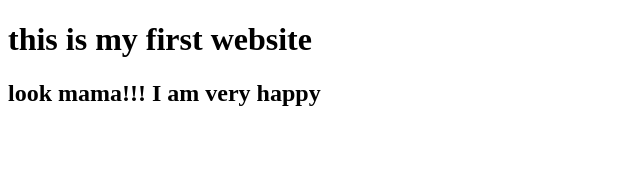
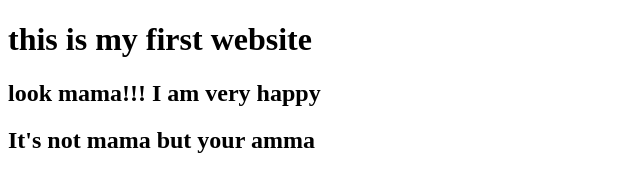
Before and after one commit to Ashraf2hero/my-first-website, a plain HTML site: page index.html in a window 1280 px wide. Shown: the whole page, without its empty margins (0-640 px from the left). Drawn offline with Linux system fonts and the light colour scheme.

Commit message:
first git

```diff
--- a/index.html
+++ b/index.html
@@ -9,5 +9,6 @@
   <body>
     <h1>this is my first website</h1>
     <h2>look mama!!! I am very happy</h2>
+    <h2>It's not mama but your amma</h2>
   </body>
 </html>
```
